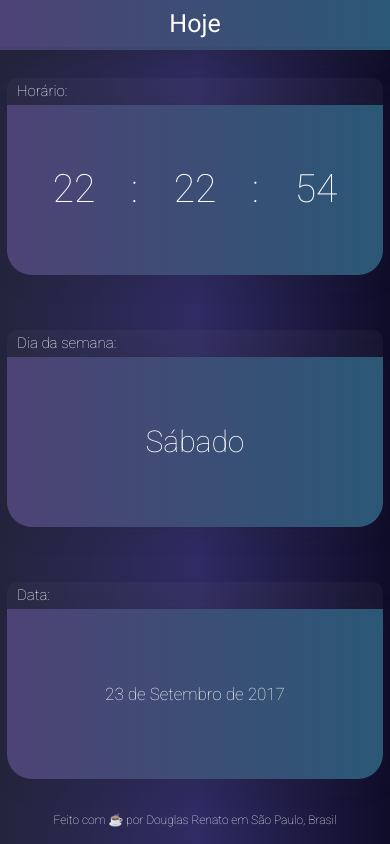
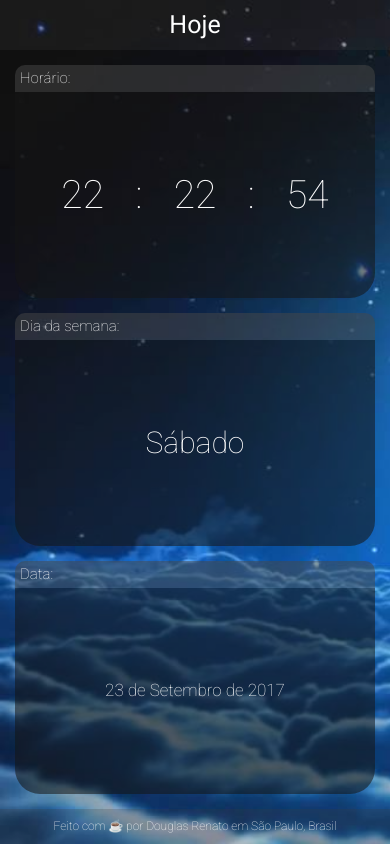
Before and after one commit to DouglasRenato/horario-e-data-ao-vivo, a plain HTML site: page index.html in a window 390 px wide. Drawn offline with Linux system fonts and the light colour scheme; animation ran at ten frames a second.

Commit message:
refatoração e adição de funcionalidade: fundo troca conforme hora

```diff
--- a/css/style.css
+++ b/css/style.css
@@ -1,24 +1,101 @@
+/* ############################################
+USO GERAL
+###############################################*/
+html {
+
+}
+
 body {
     height: 100vh;
     color: #fff;
     font-family: 'Roboto', sans-serif;
-    background: #0f0c29;
-    background: -webkit-linear-gradient(to right, #24243e, #302b63, #0f0c29);
-    background: linear-gradient(to right, #24243e, #302b63, #0f0c29);
     display: grid;
     grid-template-columns: 50px 1fr;
-    grid-template-rows: 1fr;
+    grid-template-rows: 50px 1fr 5%;
     grid-template-areas:
-        'aside principal';
+        'header header'
+        'aside principal'
+        'footer footer';
 }
 
 @media screen and (max-width: 500px){
     body {
         display: grid;
         grid-template-columns: 1fr;
-        grid-template-rows: 1fr;
+        grid-template-rows: 50px 1fr 35px;;
         grid-template-areas:
-            'principal';
+        'header'
+        'principal'
+        'footer';
+    }
+}
+
+header      {grid-area: header;}
+aside       {grid-area: aside;}
+#principal  {grid-area: principal;}
+#relogio    {grid-area: relogio;}
+#dia-semana {grid-area: dia-semana;}
+#data       {grid-area: data;}
+footer      {grid-area: footer;}
+
+#principal {
+    padding: 15px;
+}
+
+.fundo-manha {
+    background-image: url(../img/fundo-manha-01.jpg);
+    background-size: cover;
+}
+
+.fundo-tarde {
+    background-image: url(../img/fundo-tarde-01.jpg);
+    background-size: cover;
+}
+
+.fundo-noite {
+    background-image: url(../img/fundo-noite-01.jpg);
+    background-size: cover;
+}
+
+.caixa-titulo {
+    font-weight: 100;
+    font-size: 25px;
+    margin: 0;
+    background-color: rgba(73, 73, 73, 0.5);
+    padding: 5px;
+    border-radius: 10px 10px 0 0;
+}
+
+.caixa-conteudo {
+    background: rgba(21, 21, 21, 0.55);
+    display: flex;
+    justify-content: center;
+    align-items: center;
+    height: 100%;
+    min-height: 280px;
+    font-weight: 100;
+    border-radius: 0 0 25px 25px;
+}
+
+/* Tablet */
+@media screen and (max-width: 900px){
+    .caixa-titulo {
+        font-size: 21px;
+     }
+
+    .caixa-conteudo {
+        min-height: 250px;
+        padding: 15px;
+    }
+}
+/* Mobile */
+@media screen and (max-width: 500px){
+    .caixa-titulo {
+        font-size: 15px;
+    }
+
+    .caixa-conteudo {
+        min-height: 150px;
     }
 }
 
@@ -26,7 +103,7 @@ body {
 NAVEGACAO/SIDEBAR
 ###############################################*/
 aside {
-    background: #302d52;
+    background: rgba(58, 58, 58, 0.24);
     padding: 10px 0;
 }
 
@@ -58,91 +135,75 @@ PRINCIPAL
 .grid-inicial {
     display: grid;
     grid-template-columns: repeat(2, 1fr);
-    grid-template-rows: 50px auto auto 30px;
+    grid-template-rows: repeat(2, 1fr);
     grid-template-areas:
-        'header header'
         'relogio relogio'
-        'dia-semana data'
-        'footer footer';
+        'dia-semana data';
+    grid-gap: 15px;
 }
 
 @media screen and (max-width: 500px){
-    .grid-inicial {
-        grid-template-rows: 50px repeat(3, auto) 37px;
+    .grid-inicial, .grid-b, .grid-c {
+        grid-template-columns: 1fr;
+        grid-template-rows: repeat(3, 1fr);
         grid-template-areas:
-            'header header'
-            'relogio relogio'
-            'dia-semana dia-semana'
-            'data data'
-            'footer footer';
+            'relogio'
+            'dia-semana'
+            'data';
     }
 }
 
 .grid-b {
     display: grid;
     grid-template-columns: repeat(2, 1fr);
-    grid-template-rows: 50px auto auto 30px;
+    grid-template-rows: repeat(2, 1fr);
     grid-template-areas:
-        'header header'
         'relogio dia-semana'
-        'relogio data'
-        'footer footer';
+        'relogio data';
+    grid-gap: 15px;
 }
 
-@media screen and (max-width: 700px){
+@media screen and (max-width: 750px){
     .grid-b {
-        grid-template-rows: 50px repeat(3, auto) 37px;
+        grid-template-columns: 1fr;
+        grid-template-rows: repeat(3, 1fr);
         grid-template-areas:
-            'header header'
-            'relogio relogio'
-            'dia-semana dia-semana'
-            'data data'
-            'footer footer';
+            'relogio'
+            'dia-semana'
+            'data';
     }
 }
 
 .grid-c {
     display: grid;
     grid-template-columns: repeat(2, 1fr);
-    grid-template-rows: 50px auto auto 30px;
+    grid-template-rows: repeat(2, 1fr);
     grid-template-areas:
-        'header header'
-        'dia-semana data'
-        'relogio relogio'
-        'footer footer';
+        'data dia-semana'
+        'relogio relogio';
+    grid-gap: 15px;
 }
 
 @media screen and (max-width: 500px){
     .grid-c {
-        grid-template-rows: 50px repeat(3, auto) 37px;
+        display: grid;
+        grid-template-columns: 1fr;
+        grid-template-rows: 1fr;
         grid-template-areas:
-            'header header'
-            'relogio relogio'
-            'dia-semana dia-semana'
-            'data data'
-            'footer footer';
+            'data'
+            'dia-semana'
+            'relogio';
     }
 }
-
-aside {grid-area: aside;}
-#principal {grid-area: principal;}
-header {grid-area: header;}
-#relogio {grid-area: relogio;}
-#dia-semana {grid-area: dia-semana;}
-#data {grid-area: data;}
-footer {grid-area: footer;}
 
 /* ############################################
 HEADER
 ###############################################*/
 header {
-    padding: 10px;
-    background: #2b5876;
-    background: -webkit-linear-gradient(to right, #4e4376, #2b5876);
-    background: linear-gradient(to right, #4e4376, #2b5876);
-    text-align: center;
-    box-shadow: 0px 10px 25px rgba(33, 33, 33, 0.25);
-    border-bottom: 3px solid rgba(0, 0, 0, 0.04);
+    display: flex;
+    align-items: center;
+    justify-content: center;
+    background: rgba(58, 58, 58, 0.24);
 }
 
 header h1 {
@@ -155,24 +216,26 @@ header h1 {
 RELOGIO
 ###############################################*/
 #relogio {
-    padding: 10px;
-    display: flex;
-    justify-content: center;
-    align-items: center;
+
 }
 
 #relogio .container {
+    display: flex;
+    flex-direction: column;
+    justify-content: space-between;
+    align-items: stretch;
     width: 100%;
-
+    height: 100%;
 }
 
 #relogio .container .horario {
-    display: flex;
     text-align: center;
     font-size: 150px;
 }
 
-#relogio .horario .hora, #relogio .horario .minuto, #relogio .horario .segundo {
+#relogio .horario .hora,
+#relogio .horario .minuto,
+#relogio .horario .segundo {
     width: 100%;
     max-width: 250px;
 }
@@ -185,10 +248,6 @@ RELOGIO
 }
 /* Mobile */
 @media screen and (max-width: 500px){
-    #relogio {
-        padding: 7px;
-    }
-
     #relogio .container .horario {
         font-size: 39px;
     }
@@ -198,15 +257,16 @@ RELOGIO
 DIA DA SEMANA
 ###############################################*/
 #dia-semana {
-    display: flex;
-    justify-content: center;
-    align-items: center;
-    padding: 10px;
 }
 
 #dia-semana .container {
     font-size: 70px;
+    display: flex;
+    flex-direction: column;
+    justify-content: space-between;
+    align-items: stretch;
     width: 100%;
+    height: 100%;
 }
 
 /* Tablet */
@@ -215,13 +275,8 @@ DIA DA SEMANA
         font-size: 50px;
     }
 }
-
 /* Mobile */
 @media screen and (max-width: 500px){
-    #dia-semana {
-        padding: 7px;
-    }
-
     #dia-semana .container {
         font-size: 30px;
     }
@@ -231,14 +286,15 @@ DIA DA SEMANA
 DATA
 ###############################################*/
 #data {
-    display: flex;
-    justify-content: center;
-    align-items: center;
-    padding: 10px;
 }
 
 #data .container {
+    display: flex;
+    flex-direction: column;
+    justify-content: space-between;
+    align-items: stretch;
     width: 100%;
+    height: 100%;
 }
 
 #data .container .caixa-data {
@@ -253,80 +309,23 @@ DATA
 }
 /* Mobile */
 @media screen and (max-width: 500px){
-    #data {
-        padding: 7px;
-    }
-
     #data .container .caixa-data {
         font-size: 17px;
     }
 }
 
-
 /* ############################################
 FOOTER
 ###############################################*/
 footer {
-    padding: 7px;
-    background: #0f0c29;
-    background: -webkit-linear-gradient(to right, #24243e, #302b63, #0f0c29);
-    background: linear-gradient(to right, #24243e, #302b63, #0f0c29);
+    background: rgba(58, 58, 58, 0.24);
+    display: flex;
+    justify-content: center;
+    align-items: center;
 }
 
 footer .container p {
     font-size: 12px;
     font-weight: 100;
-    text-align: center;
     margin: 0;
 }
-
-
-/* ############################################
-USO GERAL
-###############################################*/
-.caixa-titulo {
-    font-weight: 100;
-    font-size: 25px;
-    margin: 0;
-    background-color: rgba(131, 131, 131, 0.07);
-    padding: 5px 10px;
-    border-radius: 10px 10px 0 0;
-}
-
-.caixa-conteudo {
-    background: #2b5876;
-    background: -webkit-linear-gradient(to right, #4e4376, #2b5876);
-    background: linear-gradient(to right, #4e4376, #2b5876);
-    display: flex;
-    justify-content: center;
-    align-items: center;
-    height: 100%;
-    min-height: 260px;
-    font-weight: 100;
-    border-radius: 0 0 25px 25px;
-    box-shadow: 0px 5px 25px rgba(33, 33, 33, 0.17);
-    padding: 15px;
-}
-
-/* Tablet */
-@media screen and (max-width: 900px){
-    .caixa-titulo {
-        font-size: 21px;
-     }
-
-    .caixa-conteudo {
-        min-height: 260px;
-        padding: 15px;
-    }
-}
-/* Mobile */
-@media screen and (max-width: 500px){
-    .caixa-titulo {
-        font-size: 15px;
-    }
-
-    .caixa-conteudo {
-        min-height: 150px;
-        padding: 10px;
-    }
-}
--- a/index.html
+++ b/index.html
@@ -1,5 +1,6 @@
 <!DOCTYPE html>
 <html lang="pt-br">
+
 <head>
     <meta charset="UTF-8">
     <meta name="viewport" content="width=device-width, initial-scale=1.0">
@@ -12,6 +13,10 @@
 
 <body>
 
+    <header>
+        <h1>Hoje</h1>
+    </header>
+
     <aside>
         <nav>
             <ul>
@@ -21,11 +26,6 @@
     </aside>
 
     <section id="principal" class="grid-inicial">
-
-    <header>
-        <h1>Hoje</h1>
-    </header>
-
         <section id="relogio">
             <div class="container">
                 <h2 class="caixa-titulo">Horário: </h2>
@@ -40,7 +40,6 @@
         </section>
 
         <section id="dia-semana">
-
             <div class="container">
                 <h2 class="caixa-titulo">Dia da semana: </h2>
                 <div class="caixa-conteudo">
@@ -59,6 +58,7 @@
                 </div>
             </div>
         </section>
+    </section>
 
     <footer>
         <div class="container">
@@ -66,11 +66,9 @@
         </div>
     </footer>
 
-</section>
 
     <script src="https://use.fontawesome.com/d685b1452d.js"></script>
     <script src="script/script.js"></script>
     <script src="script/grid.js"></script>
 </body>
-
 </html>
--- a/script/script.js
+++ b/script/script.js
@@ -2,20 +2,18 @@ window.addEventListener("load", function(){
     relogioAtual();
     diaSemana();
     dataAtual();
+    trocaFundoConformeHora();
 });
+
 
 //////////////////////////////////
 // HORARIO
 function relogioAtual(){
     let date = new Date();
-    let hora = date.getHours();
-    let minuto = date.getMinutes();
-    let segundo = date.getSeconds();
-    let milissegundo = date.getMilliseconds();
-
-    hora = confereHorario(hora);
-    minuto = confereHorario(minuto);
-    segundo = confereHorario(segundo);
+    let hora = confereHorario(date.getHours());
+    let minuto = confereHorario(date.getMinutes());
+    let segundo = confereHorario(date.getSeconds());
+    let milissegundo = confereHorario(date.getMilliseconds());
 
     $(".horario .hora").innerHTML = hora;
     $(".horario .minuto").innerHTML = minuto;
@@ -35,8 +33,7 @@ return n;
 // DIA DA SEMANA
 function diaSemana(){
     let date = new Date();
-    let nDiaSemana = date.getDay();
-    nDiaSemana = confereSemana(nDiaSemana);
+    let nDiaSemana = confereSemana(date.getDay());
 
     $("#dia-semana .container .caixa-conteudo span").innerHTML = nDiaSemana;
 
@@ -54,10 +51,8 @@ function confereSemana(n){
 function dataAtual(){
     let date = new Date();
     let diaMes = date.getDate();
-    let mes = date.getMonth();
+    let mes = confereMes(date.getMonth());
     let ano = date.getFullYear();
-
-    mes = confereMes(mes);
 
     $("#data .container .caixa-data").innerHTML = diaMes + " de " + mes + " de " + ano;
 
@@ -75,6 +70,29 @@ function confereMes(n){
 }
 
 
+///////////////////////////////////////////
+// TROCA FUNDO CONFORME HORA DO DIA
+
+function trocaFundoConformeHora(){
+let horaAtual = parseInt($(".hora").innerText);
+
+    if (horaAtual >= 0 && horaAtual < 6) {
+        $("body").classList.add("fundo-noite");
+    }
+    else if (horaAtual >= 6 && horaAtual < 12) {
+        $("body").classList.add("fundo-manha");
+    }
+    else if (horaAtual >= 12 && horaAtual < 18) {
+        $("body").classList.add("fundo-tarde");
+    }
+    else if (horaAtual >= 18) {
+        $("body").classList.add("fundo-noite");
+    }
+
+    setTimeout(function(){trocaFundoConformeHora()}, 1000);
+}
+
+
 ////////////////////////////////
 // PRODUTIVIDADE
 function $(elemento) {
```
Also changed, not shown: img/fundo-manha-01.jpg (added), img/fundo-noite-01.jpg (added), img/fundo-tarde-01.jpg (added). Lines whose indentation alone changed are shown as unchanged.
